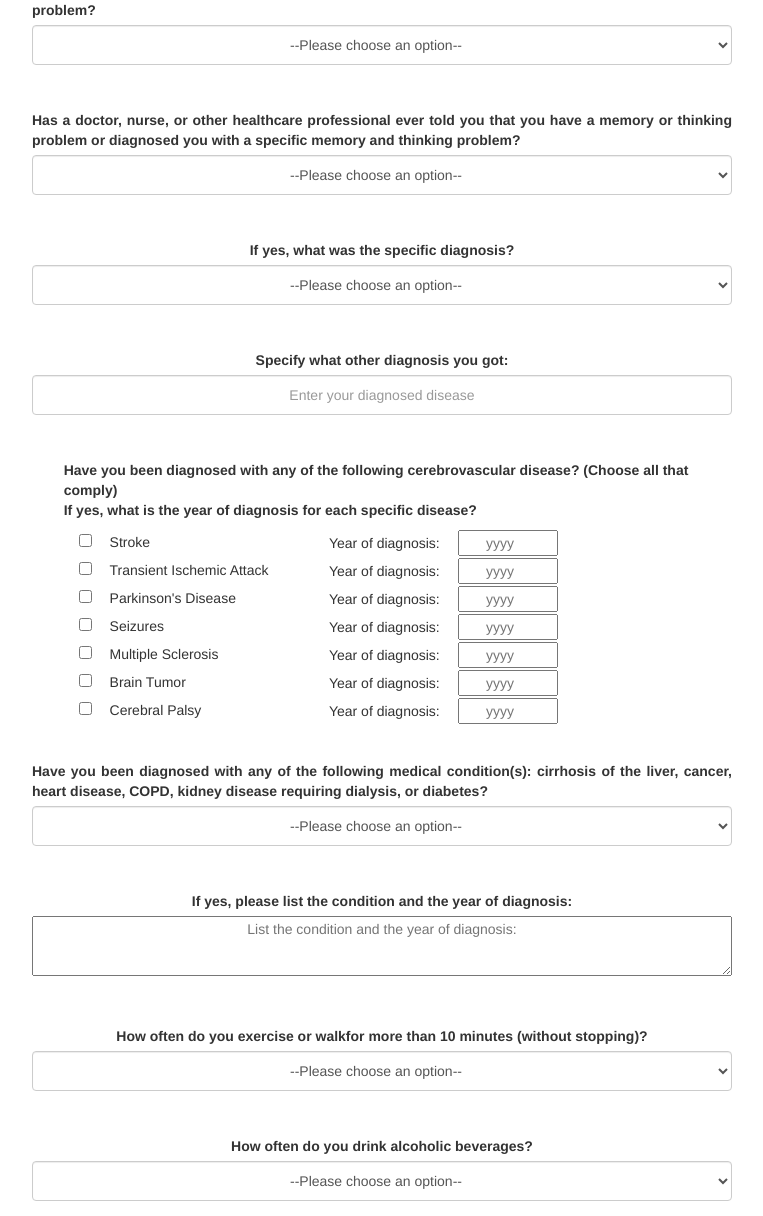
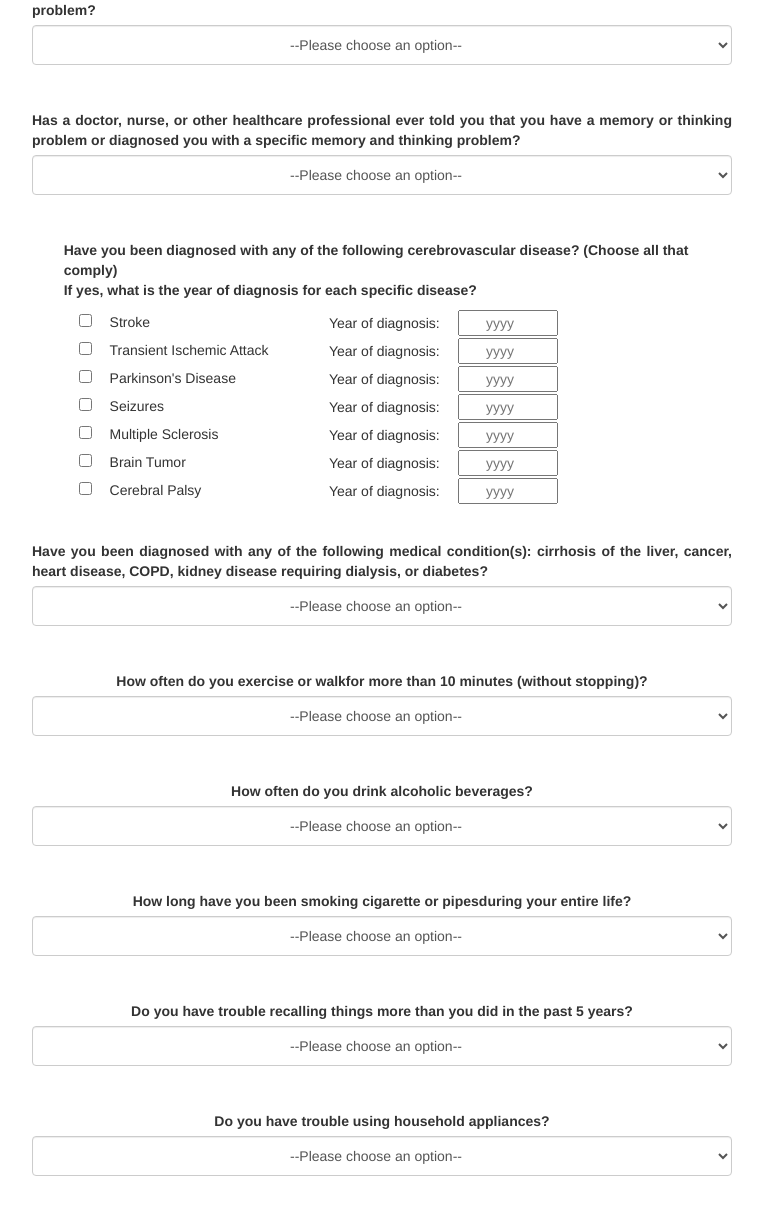
Before and after one commit to NoSpringNoRain/NOC-Clock-Website, a Django app: page / in a window 1280 px wide. Shown: the part 706-1922 px from the top of the page, without its empty margins (258-1021 px from the left). Run offline with Django 3.2, Linux system fonts and the light colour scheme; the visitor is signed in with stand-in values (Sample User, id 1); parts of the project's set-up code (start-up, migrations or seed data) failed here and were passed over; some libraries are stand-ins or nearby versions.

Commit message:
all questions done

```diff
--- a/server/core/forms.py
+++ b/server/core/forms.py
@@ -63,8 +63,7 @@ class JobSubmitForm(forms.Form):
     FAM_CHOICES = (
         ('0', 'N/A'),
         ('1', 'YES'),
-        ('2', 'NO'),
-        ('3', 'Not Sure')
+        ('2', 'NO')
     )
     family_history = forms.ChoiceField(widget=forms.Select, choices=FAM_CHOICES,
                                        label='Do you have a first-degree relative '
@@ -75,7 +74,7 @@ class JobSubmitForm(forms.Form):
         ('0', 'N/A'),
         ('1', 'YES'),
         ('2', 'NO'),
-        ('3', 'Not Sure')
+        ('3', 'Unknown')
     )
     diagnosis_history = forms.ChoiceField(widget=forms.Select, choices=DIAG_CHOICES,
                                           label='Has a doctor, nurse, or other healthcare professional '
--- a/server/core/static/core/javascript/home.js
+++ b/server/core/static/core/javascript/home.js
@@ -1,5 +1,29 @@
 $(document).ready(function(){
-    $("#jobsform").submit(function() {
-    	$("#spinner").fadeIn();
+	$("#jobsform").submit(function() {
+		$("#spinner").fadeIn();
 	})
 });
+
+function showDiv(select){
+	if(select.value==1){
+		document.getElementById('hidden_diagnosis').style.display = "block";
+	} else{
+		document.getElementById('hidden_diagnosis').style.display = "none";
+	}
+}
+
+function showOther(select){
+	if(select.value==7){
+		document.getElementById('hidden_other').style.display = "block";
+	} else{
+		document.getElementById('hidden_other').style.display = "none";
+	}
+}
+
+function showCondition(select){
+	if(select.value==1){
+		document.getElementById('hidden_condition').style.display = "block";
+	} else{
+		document.getElementById('hidden_condition').style.display = "none";
+	}
+}
--- a/server/core/templates/core/base.html
+++ b/server/core/templates/core/base.html
@@ -20,6 +20,8 @@
     <link rel='stylesheet' type="text/css" href='{% static "core/css/style.css" %}'/>
 
     <script src="{% static 'core/javascript/common.js' %}"></script>
+
+    <script src="{% static 'core/javascript/home.js' %}"></script>
 
     {% block header_add %}{% endblock %}
 </head>
--- a/server/core/templates/core/home.html
+++ b/server/core/templates/core/home.html
@@ -186,7 +186,6 @@
                     <option value="0">--Please choose an option--</option>
                     <option value="1">YES</option>
                     <option value="2">NO</option>
-                    <option value="3">Not Sure</option>
                 </select>
                 {% if form.family_history.errors %}
                 <span class="glyphicon glyphicon-remove form-control-feedback"></span>
@@ -207,12 +206,12 @@
                  style="text-align: center;">
                 <label for="id_diagnosis" style="font-weight: bold; text-align: justify">{{ form.diagnosis_history.label }}</label>
                 <select class="form-control center-text"
-                        id="id_diagnosis"
+                        id="id_diagnosis" onchange="showDiv(this)"
                         name="diagnosis_history" style="margin:auto; height:40px; width: 700px;">
                     <option value="0">--Please choose an option--</option>
                     <option value="1">YES</option>
                     <option value="2">NO</option>
-                    <option value="3">Not Sure</option>
+                    <option value="3">Unknown</option>
                 </select>
                 {% if form.diagnosis_history.errors %}
                 <span class="glyphicon glyphicon-remove form-control-feedback"></span>
@@ -225,6 +224,7 @@
 
 <br>
 
+<div id="hidden_diagnosis" style="display: none;">
     <div class="row">
         {# memory problems #}
         <div class="col-sm-8 col-sm-offset-2">
@@ -233,7 +233,7 @@
                      style="text-align: center;">
                     <label for="id_memory_problems" style="font-weight: bold; text-align: justify">{{ form.memory_problems.label }}</label>
                     <select class="form-control center-text"
-                        id="id_memory_problems"
+                            id="id_memory_problems" onchange="showOther(this)"
                             name="memory_problems" style="margin:auto; height:40px; width: 700px;">
                         <option value="0">--Please choose an option--</option>
                         <option value="1">Mild cognitive impairment</option>
@@ -254,7 +254,9 @@
     </div>
 
     <br>
+</div>
 
+<div id="hidden_other" style="display: none;">
     {# other diagnosis #}
     <div class="row">
         <div class="col-sm-8 col-sm-offset-2">
@@ -276,6 +278,7 @@
     </div>
 
     <br>
+</div>
 
 <div class="row">
     {# cerebrovascular disease #}
@@ -395,7 +398,7 @@
                  style="text-align: center;">
                 <label for="id_other_medical_history" style="font-weight: bold; text-align: justify">{{ form.other_medical_history.label }}</label>
                 <select class="form-control center-text"
-                        id="id_other_medical_history"
+                        id="id_other_medical_history" onchange="showCondition(this)"
                         name="other_medical_history" style="margin:auto; height:40px; width: 700px;">
                     <option value="0">--Please choose an option--</option>
                     <option value="1">YES</option>
@@ -412,6 +415,7 @@
 
 <br>
 
+<div id="hidden_condition" style="display: none">
 <div class="row">
     {# other medical condition #}
     <div class="col-sm-8 col-sm-offset-2">
@@ -431,6 +435,7 @@
 </div>
 
 <br>
+</div>
 
 <div class="row">
     {# exercise frequency #}
```
Lines whose indentation alone changed are shown as unchanged.
